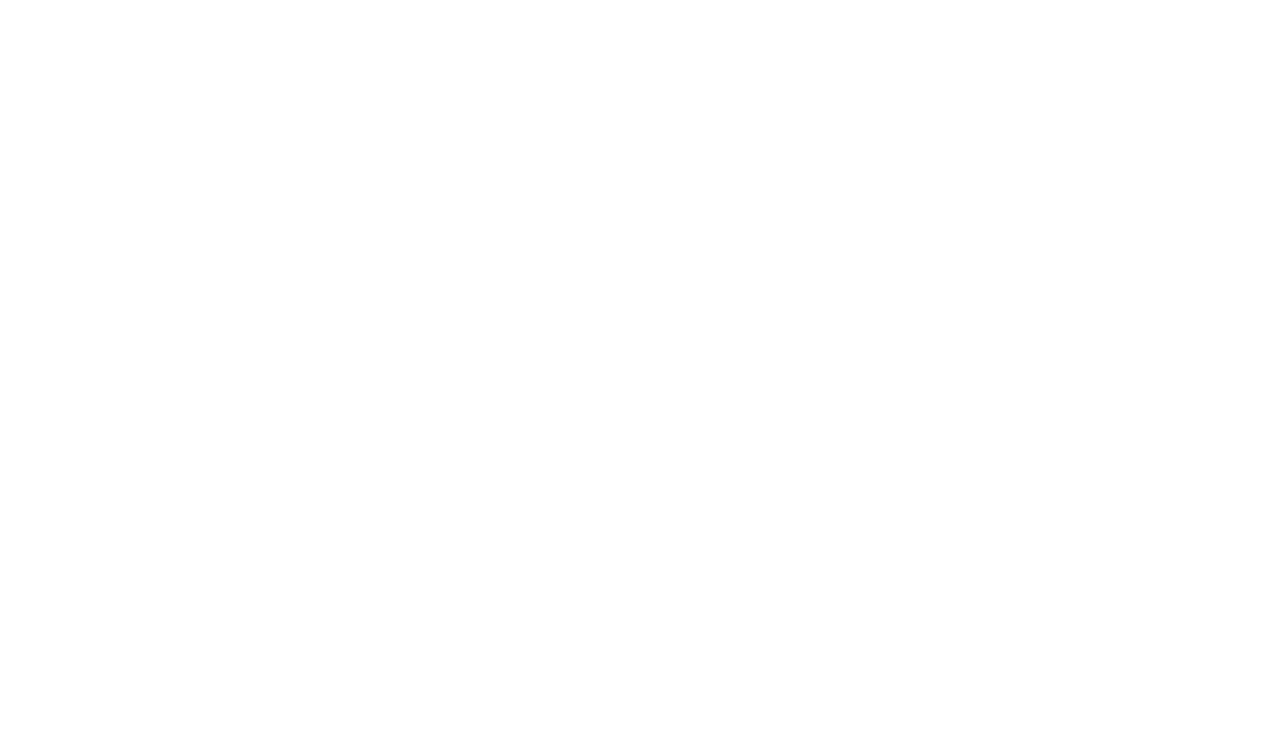
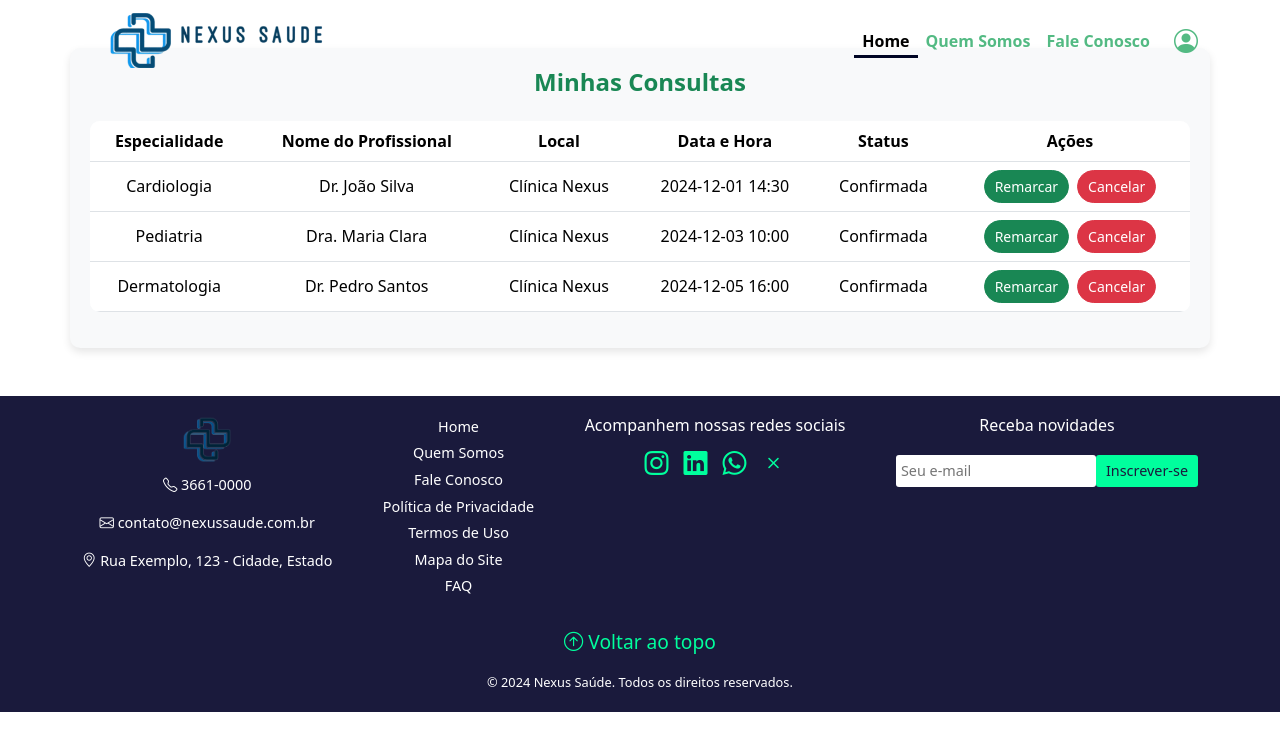
Before and after one commit to Ericlecio/Nexus-Saude-Firebase, a Vue app: page /consultas in a window 1280 px wide. Before the commit this address had no page. Shown: the top 750 px of the page. Built offline with nearby package versions, Linux system fonts and the light colour scheme.

Commit message:
tela consultas

```diff
--- a/src/router/index.js
+++ b/src/router/index.js
@@ -3,6 +3,7 @@
 import LoginView from '../views/LoginView.vue'
 import LoginMedicoView from '@/views/LoginMedicoView.vue'
 import CadastroMedicoView from '@/views/CadastroMedicoView.vue'
+import ConsultasView from '@/views/ConsultasView.vue'
 
 // https://nexus-saude-app.web.app
 
@@ -29,6 +30,11 @@
       name: 'CadastroMedico',
       component: CadastroMedicoView
     },
+    {
+      path: '/consultas',
+      name: 'Consultas',
+      component: ConsultasView
+    },
   ]
 })
 
--- /dev/null
+++ b/src/views/ConsultasView.vue
@@ -0,0 +1,124 @@
+<script>
+import Navbar from "@/components/Navbar.vue";
+import Footer from "@/components/Footer.vue";
+
+export default {
+  name: "MinhasConsultas",
+  components: {
+    Navbar,
+    Footer,
+  },
+  data() {
+    return {
+      consultas: [
+        {
+          especialidade: "Cardiologia",
+          profissional: "Dr. João Silva",
+          local: "Clínica Nexus",
+          dataHora: "2024-12-01 14:30",
+          status: "Confirmada",
+        },
+        {
+          especialidade: "Pediatria",
+          profissional: "Dra. Maria Clara",
+          local: "Clínica Nexus",
+          dataHora: "2024-12-03 10:00",
+          status: "Confirmada",
+        },
+        {
+          especialidade: "Dermatologia",
+          profissional: "Dr. Pedro Santos",
+          local: "Clínica Nexus",
+          dataHora: "2024-12-05 16:00",
+          status: "Confirmada",
+        },
+      ],
+    };
+  },
+  methods: {
+    remarcarConsulta(index) {
+      alert(`Você escolheu remarcar a consulta com ${this.consultas[index].profissional}.`);
+    },
+    cancelarConsulta(index) {
+      if (confirm(`Deseja realmente cancelar a consulta com ${this.consultas[index].profissional}?`)) {
+        this.consultas.splice(index, 1);
+        alert("Consulta cancelada com sucesso.");
+      }
+    },
+  },
+};
+</script>
+
+<template>
+  <div>
+    <Navbar />
+    <div class="container my-5">
+      <!-- Título -->
+      <h2 class="text-success text-center mb-4">Minhas Consultas</h2>
+      <!-- Tabela de Consultas -->
+      <table class="table table-hover">
+        <thead>
+          <tr>
+            <th>Especialidade</th>
+            <th>Nome do Profissional</th>
+            <th>Local</th>
+            <th>Data e Hora</th>
+            <th>Status</th>
+            <th>Ações</th>
+          </tr>
+        </thead>
+        <tbody>
+          <tr v-for="(consulta, index) in consultas" :key="index">
+            <td>{{ consulta.especialidade }}</td>
+            <td>{{ consulta.profissional }}</td>
+            <td>{{ consulta.local }}</td>
+            <td>{{ consulta.dataHora }}</td>
+            <td>{{ consulta.status }}</td>
+            <td>
+              <button class="btn btn-success btn-sm me-2" @click="remarcarConsulta(index)">Remarcar</button>
+              <button class="btn btn-danger btn-sm" @click="cancelarConsulta(index)">Cancelar</button>
+            </td>
+          </tr>
+        </tbody>
+      </table>
+    </div>
+    <Footer />
+  </div>
+</template>
+
+<style scoped>
+.container {
+  background-color: #f8f9fa;
+  padding: 20px;
+  border-radius: 10px;
+  box-shadow: 0 4px 8px rgba(0, 0, 0, 0.1);
+}
+
+table {
+  background-color: #ffffff;
+  border-radius: 10px;
+  overflow: hidden;
+}
+
+th {
+  background-color: #000524;
+  color: #ffffff;
+  text-align: center;
+}
+
+td {
+  text-align: center;
+  vertical-align: middle;
+}
+
+.btn {
+  border-radius: 20px;
+  font-size: 14px;
+  padding: 5px 10px;
+}
+
+h2 {
+  font-size: 24px;
+  font-weight: bold;
+}
+</style>
```
